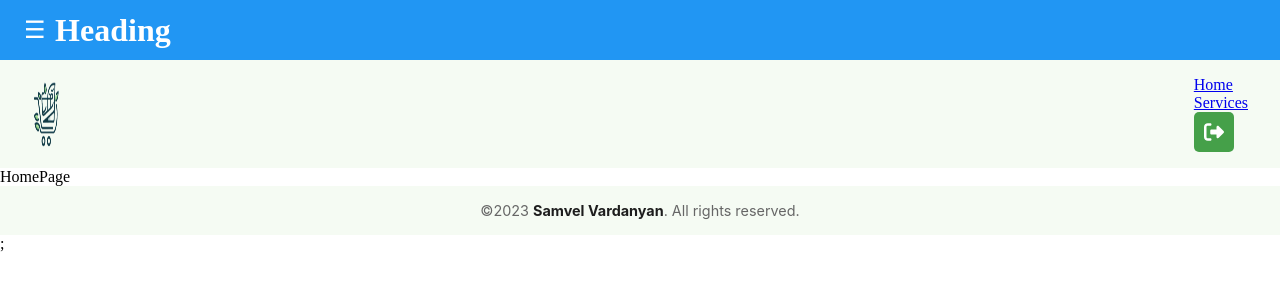
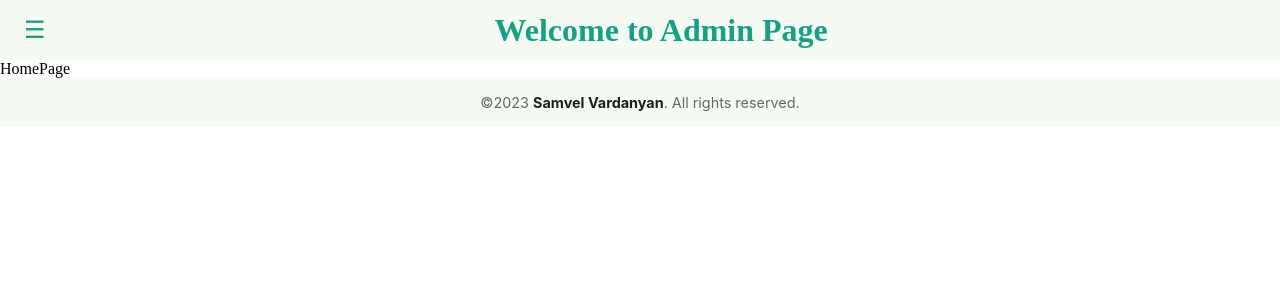
Before and after one commit to DeveloperSamvel/redux-toolkit, a React (Create React App) app: page / in a window 1280 px wide. Shown: the top 300 px of the page. Built offline with nearby package versions, Linux system fonts and the light colour scheme; sample sign-in values are in the browser's storage.

Commit message:
fixed style in Home page

```diff
--- a/src/components/HomeContent/HomeContent.component.js
+++ b/src/components/HomeContent/HomeContent.component.js
@@ -1,14 +1,12 @@
-import Header from "../../layouts/Header/Header.component";
 import Footer from "../../layouts/Footer/Footer.component";
 
-const HomeContent = ({ handleLogOutUser }) => {
+const HomeContent = () => {
   return (
     <>
-      <Header handleLogOutUser={handleLogOutUser}></Header>
       HomePage
       <Footer />
     </>
   );
-};
+}
 
 export default HomeContent;
--- a/src/components/ServicesContent/ServiceCard/ServiceCard.css
+++ b/src/components/ServicesContent/ServiceCard/ServiceCard.css
@@ -82,8 +82,8 @@
     color: #fff;
     font-size: 30px;
     padding: 2px 10px;
-    background-color: #45a049;
-    border-color: #45a049;
+    background-color: #16a085;
+    border-color: #16a085;
     border-radius: 5px;
     box-shadow: 0 2px 1px #00823F;
     border: none;
--- a/src/layouts/Header/Header.css
+++ b/src/layouts/Header/Header.css
@@ -15,7 +15,7 @@
     color: #fff;
     font-size: 20px;
     padding: 10px 10px;
-    background-color: #45a049;
+    background-color: #16a085;
     border-radius: 5px;
     cursor: pointer;
 }
--- a/src/pages/Home/HomePage.js
+++ b/src/pages/Home/HomePage.js
@@ -1,10 +1,16 @@
 import { useState } from "react";
+import { FontAwesomeIcon } from '@fortawesome/react-fontawesome';
+import { faRightFromBracket } from "@fortawesome/free-solid-svg-icons";
+import { Link } from 'react-router-dom';
 import HomeContent from "../../components/HomeContent/HomeContent.component";
 import useLogout from "../../hooks/useLogout";
 
 import "./Homepage.css";
 
+
+
 function HomePage() {
+  const handleLogOutUser = useLogout();
   const [open, setOpen] = useState(false);
 
   const toggleDrawer = () => {
@@ -18,11 +24,11 @@ function HomePage() {
           <h2 className="homepage-menu-content-header-h2">Drawer Menu</h2>
         </div>
         <div className="homepage-menu-content-body">
-          <ul>
-            <li>Home</li>
-            <li>About</li>
-            <li>Contact</li>
-          </ul>
+          <Link to="/">Home</Link>
+          <Link to="/services">Services</Link>
+          <button className='homepage-log-out' onClick={handleLogOutUser}>
+            <FontAwesomeIcon icon={faRightFromBracket} />
+          </button>
         </div>
       </div>
       <div className={`homepage-box-content ${open ? "open" : ""}`}>
@@ -30,10 +36,12 @@ function HomePage() {
           <button className="homepage-box-content-header-button" onClick={toggleDrawer}>
             ☰
           </button>
-          <h1 className="homepage-box-content-header-h1">Heading</h1>
+          <h1 className="homepage-box-content-header-h1">
+            Welcome to Admin Page
+          </h1>
         </div>
         <div className="homepage-box-content-body">
-          <HomeContent handleLogOutUser={useLogout()} />;
+          <HomeContent />
         </div>
       </div>
     </div>
--- a/src/pages/Home/Homepage.css
+++ b/src/pages/Home/Homepage.css
@@ -25,6 +25,20 @@
 
 .homepage-menu-content-body {
   padding-left: 2rem;
+  display: flex;
+  flex-direction: column;
+}
+
+.homepage-log-out {
+  all: unset;
+  width: min-content;
+  display: flex;
+  color: #fff;
+  font-size: 20px;
+  padding: 10px 10px;
+  background-color: #16a085;
+  border-radius: 5px;
+  cursor: pointer;
 }
 
 .homepage-box-content {
@@ -34,24 +48,26 @@
 .homepage-box-content-header {
   display: flex;
   align-items: center;
-  background-color: #2196f3;
-  color: white;
+  color: #16a085;
   height: calc(4rem - 4px);
   padding: 0 1.5rem;
   transition: margin-left 0.3s;
   transition: width 0.3s ease-in;
+  background: #d3edce3d;
 }
 
 .homepage-box-content-header-button {
   background-color: transparent;
   border: none;
-  color: white;
+  color: #16a085;
   font-size: 1.5rem;
   cursor: pointer;
 }
 
 .homepage-box-content-header-h1 {
-  padding-left: 0.6rem;
+  padding-left: 1.3rem;
+  flex-grow: 1;
+  text-align: center;
 }
 
 @media (min-width: 768px) {
```
Also changed, not shown: src/static/images/ic_cart.svg.
